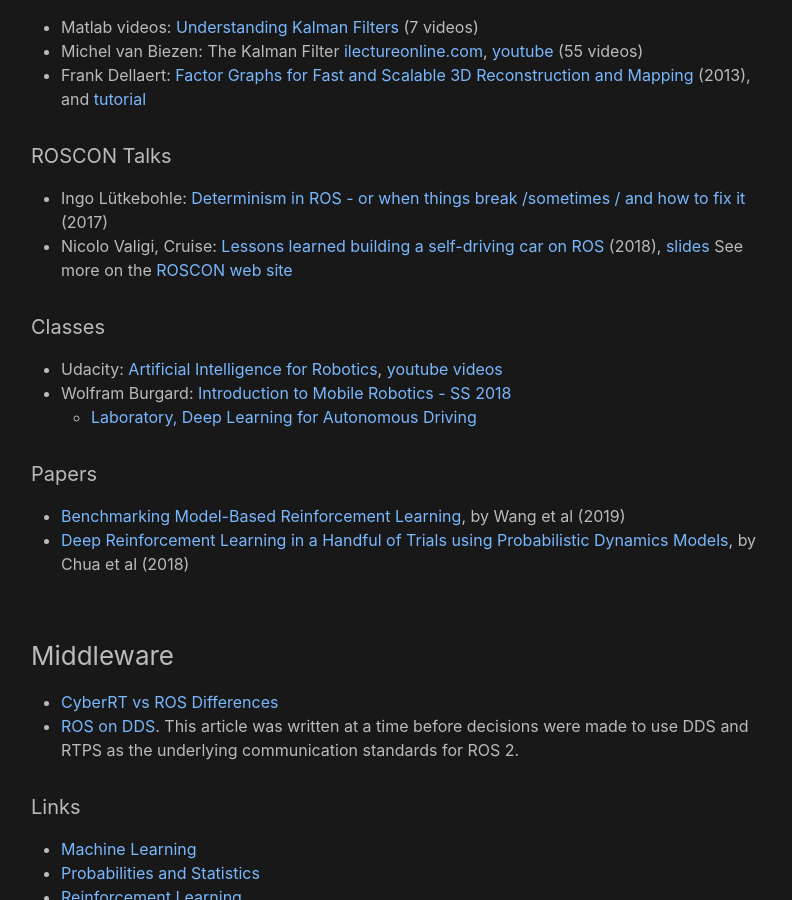
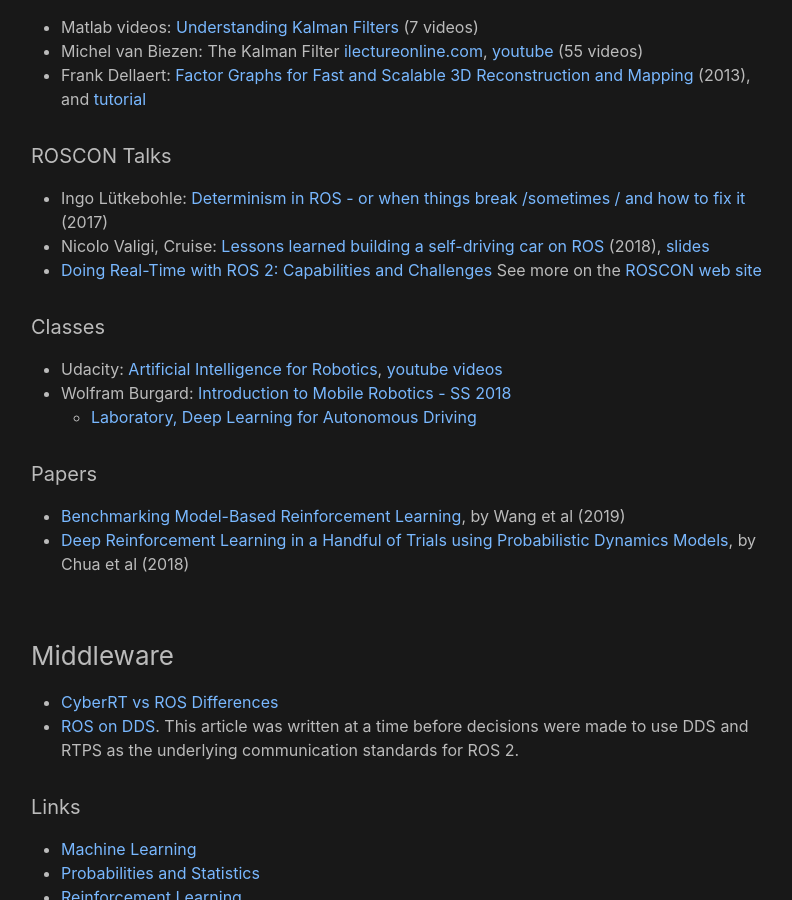
Before and after one commit to analytiq-hub/sigagent.github.io, a Jekyll site: the page built from robotics.md, in a window 1280 px wide and 900 px high, scrolled down 419 px. Shown: the whole window, without its empty margins (239-1031 px from the left). Built offline with Jekyll 4.4.1, drawn with Linux system fonts in a browser that asks for light colours.

Commit message:
*** empty log message ***

```diff
--- a/robotics.md
+++ b/robotics.md
@@ -15,6 +15,7 @@ title: Robotics
 #### ROSCON Talks
 * Ingo Lütkebohle: [Determinism in ROS - or when things break /sometimes / and how to fix it](https://www.ros.org/news/2018/09/roscon-2017-determinism-in-ros---or-when-things-break-sometimes-and-how-to-fix-it----ingo-lutkebohle.html) (2017)
 * Nicolo Valigi, Cruise: [Lessons learned building a self-driving car on ROS](https://vimeo.com/292693011) (2018), [slides](https://roscon.ros.org/2018/presentations/ROSCon2018_LessonsLearnedSelfDriving.pdf)
+* [Doing Real-Time with ROS 2: Capabilities and Challenges](https://www.apex.ai/roscon2019)
 See more on the [ROSCON web site](https://roscon.ros.org/world/2020/)
 
 #### Classes
```
